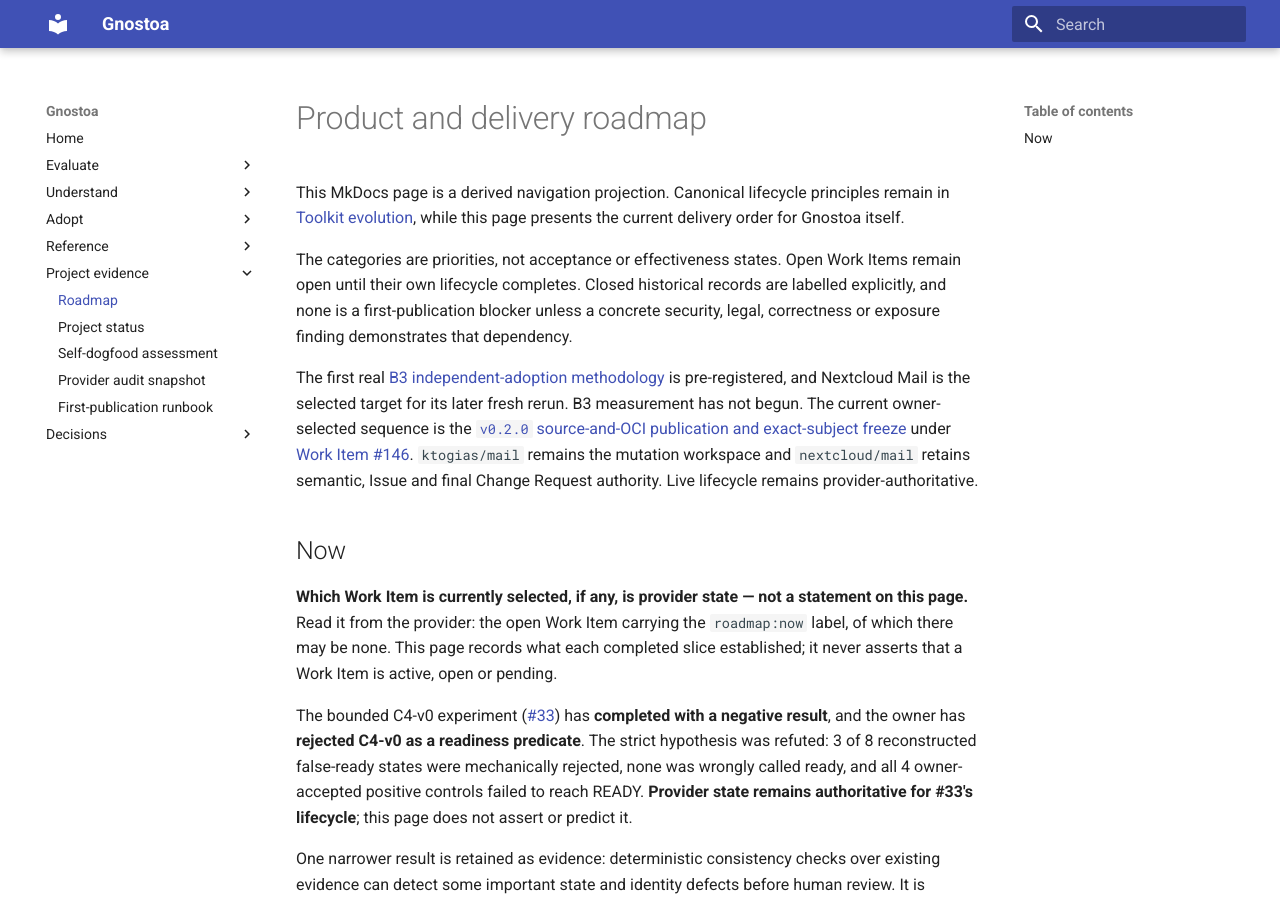
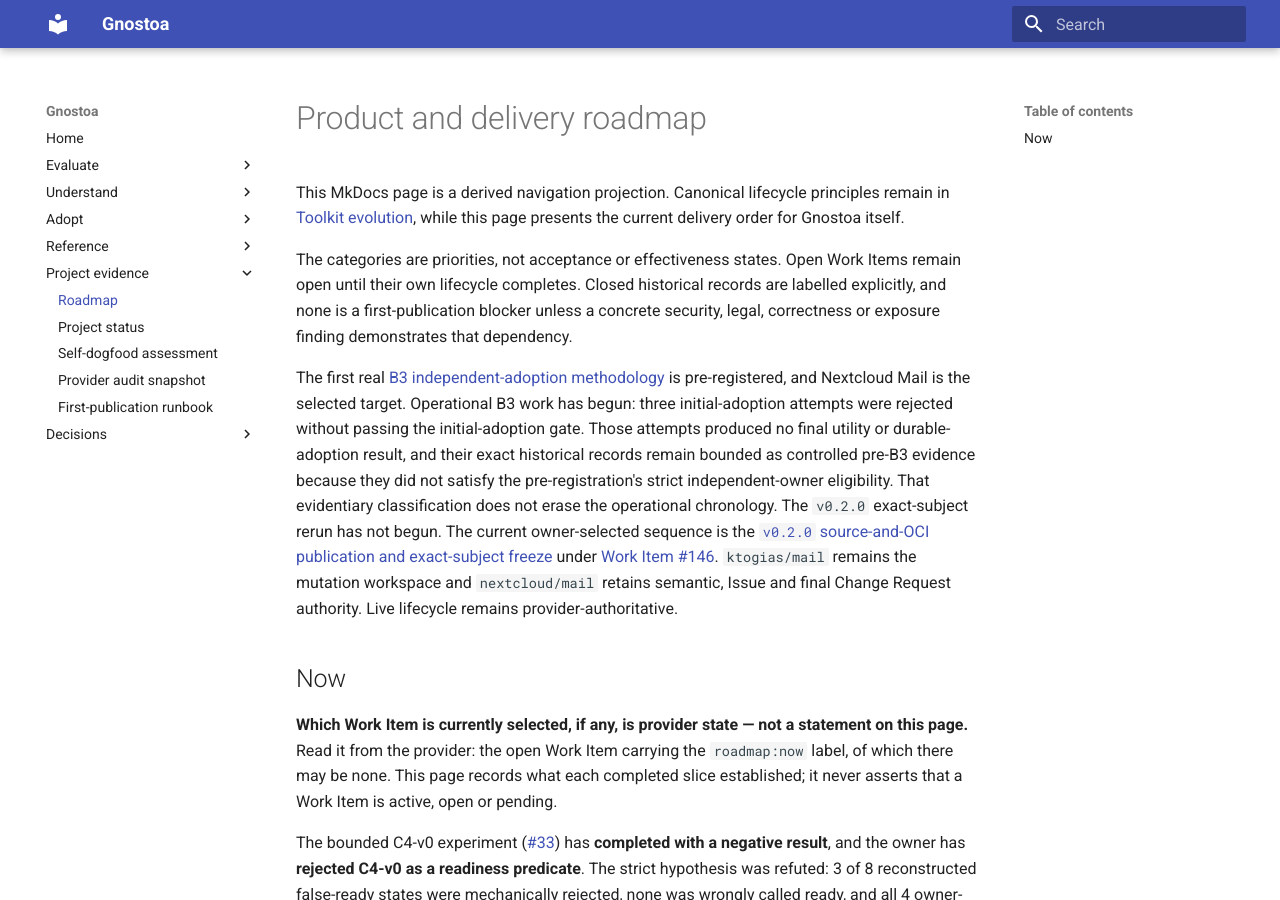
Before and after one commit to ktogias/gnostoa, an MkDocs documentation site: the page built from docs/roadmap.md, in a window 1280 px wide and 900 px high. Built offline with MkDocs 1.6.1 and Material for MkDocs 9.7.7, drawn with Linux system fonts in a browser that asks for light colours; some of the changed text lies outside the part shown.

Commit message:
Correct B3 operational chronology

```diff
--- a/docs/roadmap.md
+++ b/docs/roadmap.md
@@ -12,8 +12,14 @@ dependency.
 
 The first real
 [B3 independent-adoption methodology](../knowledge/assessments/b3-independent-adoption-experiment-design.md)
-is pre-registered, and Nextcloud Mail is the selected target for its later fresh
-rerun. B3 measurement has not begun. The current owner-selected sequence is the
+is pre-registered, and Nextcloud Mail is the selected target. Operational B3
+work has begun: three initial-adoption attempts were rejected without passing
+the initial-adoption gate. Those attempts produced no final utility or
+durable-adoption result, and their exact historical records remain bounded as
+controlled pre-B3 evidence because they did not satisfy the pre-registration's
+strict independent-owner eligibility. That evidentiary classification does not
+erase the operational chronology. The `v0.2.0` exact-subject rerun has not begun.
+The current owner-selected sequence is the
 [`v0.2.0` source-and-OCI publication and exact-subject freeze](../knowledge/decisions/0051-select-the-v0-2-0-source-and-oci-publication-series.md)
 under [Work Item #146](https://github.com/ktogias/gnostoa/issues/146).
 `ktogias/mail` remains the mutation workspace and `nextcloud/mail` retains
@@ -267,8 +273,10 @@ site or hosted service was released by that effect.
 ## Next
 
 B2/P1 and B2/P2 are completed evidence. C4-v0 was rejected and no successor
-control is selected. Nextcloud Mail is already selected for the later B3 fresh
-rerun; the measurement itself has not started. The current delivery item is the
+control is selected. Nextcloud Mail is already selected. Operational B3 work
+has begun, but its initial-adoption attempts were rejected and remain bounded as
+controlled pre-B3 evidence under the strict eligibility contract. The
+`v0.2.0` exact-subject rerun has not begun. The current delivery item is the
 bounded `v0.2.0` source-and-OCI publication series and subsequent exact B3
 contract freeze. Provider state remains authoritative for its live lifecycle.
 
@@ -299,9 +307,11 @@ active publication prerequisite. The capability direction remains planned by
 [Decision 0016](../knowledge/decisions/0016-evolve-human-agent-workflow-through-bounded-self-hosted-slices.md).
 Issue #24 is the completed B2 evidence base, and [Issue #33](https://github.com/ktogias/gnostoa/issues/33)
 is the completed C4-v0 experiment whose control was rejected. B3 methodology is
-pre-registered and Nextcloud Mail is selected, but B3 measurement has not begun.
-Work Item #146 separately governs the `v0.2.0` publication and exact-subject
-freeze; it does not execute or disposition the candidate-specific experiment.
+pre-registered and Nextcloud Mail is selected. Operational B3 work has begun;
+the rejected initial-adoption attempts remain controlled pre-B3 records and
+produced no final result. The `v0.2.0` exact-subject rerun has not begun. Work
+Item #146 separately governs the `v0.2.0` publication and exact-subject freeze;
+it does not execute or disposition the candidate-specific experiment.
 
 The work in PR #4 is retained here as an exact research input for #3. It is not
 discarded, accepted or part of the first-publication baseline while its review
```
Also changed, not shown: README.md (+11 -5 lines), docs/status.md (+9 -4 lines), knowledge/assessments/b3-independent-adoption-experiment-design.md (+12 -0 lines), knowledge/assessments/v0-2-0-release-candidate-and-source-boundary-result.md (+6 -3 lines), knowledge/decisions/0051-select-the-v0-2-0-source-and-oci-publication-series.md (+9 -0 lines), 1 other file.
